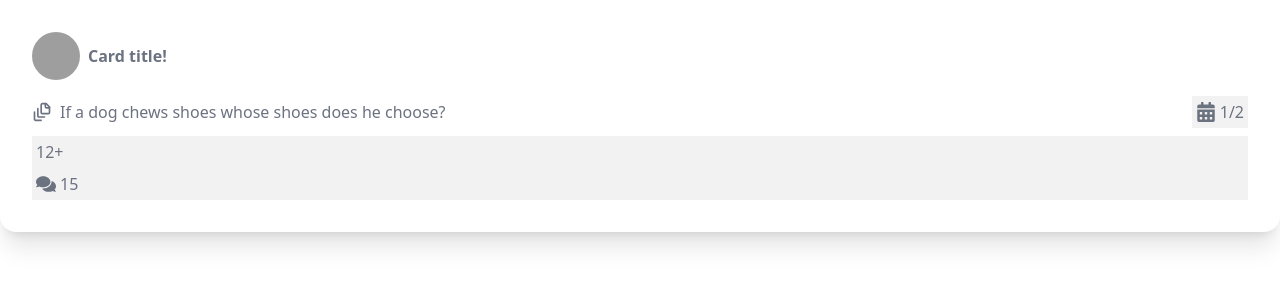
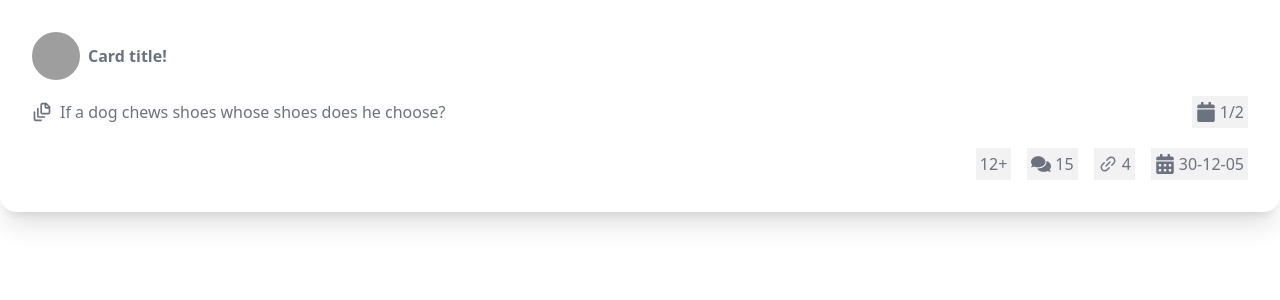
Before and after one commit to justJubair/taskify-client, a React (Vite) app: page / in a window 1280 px wide. Shown: the top 300 px of the page. Built offline with nearby package versions, Linux system fonts and the light colour scheme; grey boxes are pictures that could not be loaded.

Commit message:
Add: dummy card styled

```diff
--- a/src/App.jsx
+++ b/src/App.jsx
@@ -2,6 +2,8 @@
 import { LuFileStack } from "react-icons/lu";
 import { FaCalendarAlt } from "react-icons/fa";
 import { FaComments } from "react-icons/fa";
+import { AiOutlineLink } from "react-icons/ai";
+import { FaCalendar } from "react-icons/fa";
 
 function App() {
   return (
@@ -27,15 +29,17 @@ function App() {
 
             {/* tasks completed */}
             <div className="flex items-center gap-1 bg-base-200 p-1">
-              <FaCalendarAlt size={20} />
+              <FaCalendar size={20} />
               <p className="font-medium ">1/2</p>
             </div>
           </div>
 
           {/* footer icons: attachments, comments and more */}
-          <div className="font-medium">
+          <div className="flex justify-end gap-4 font-medium mt-3">
             {/* total completed tasks */}
-            <p className="bg-base-200 p-1">12+</p>
+          <div>
+          <p className="bg-base-200 p-1">12+</p>
+          </div>
 
             {/* comments */}
             <div className="flex items-center gap-1 bg-base-200 p-1">
@@ -43,7 +47,17 @@ function App() {
               <p>15</p>
             </div>
 
-            {/*  */}
+            {/* attachments */}
+            <div className="flex items-center gap-1 bg-base-200 p-1">
+              <AiOutlineLink size={20} />
+              <p>4</p>
+            </div>
+
+            {/* date */}
+            <div className="flex items-center gap-1 bg-base-200 p-1">
+              <FaCalendarAlt size={20} />
+              <p>30-12-05</p>
+            </div>
           </div>
         </div>
       </div>
```
